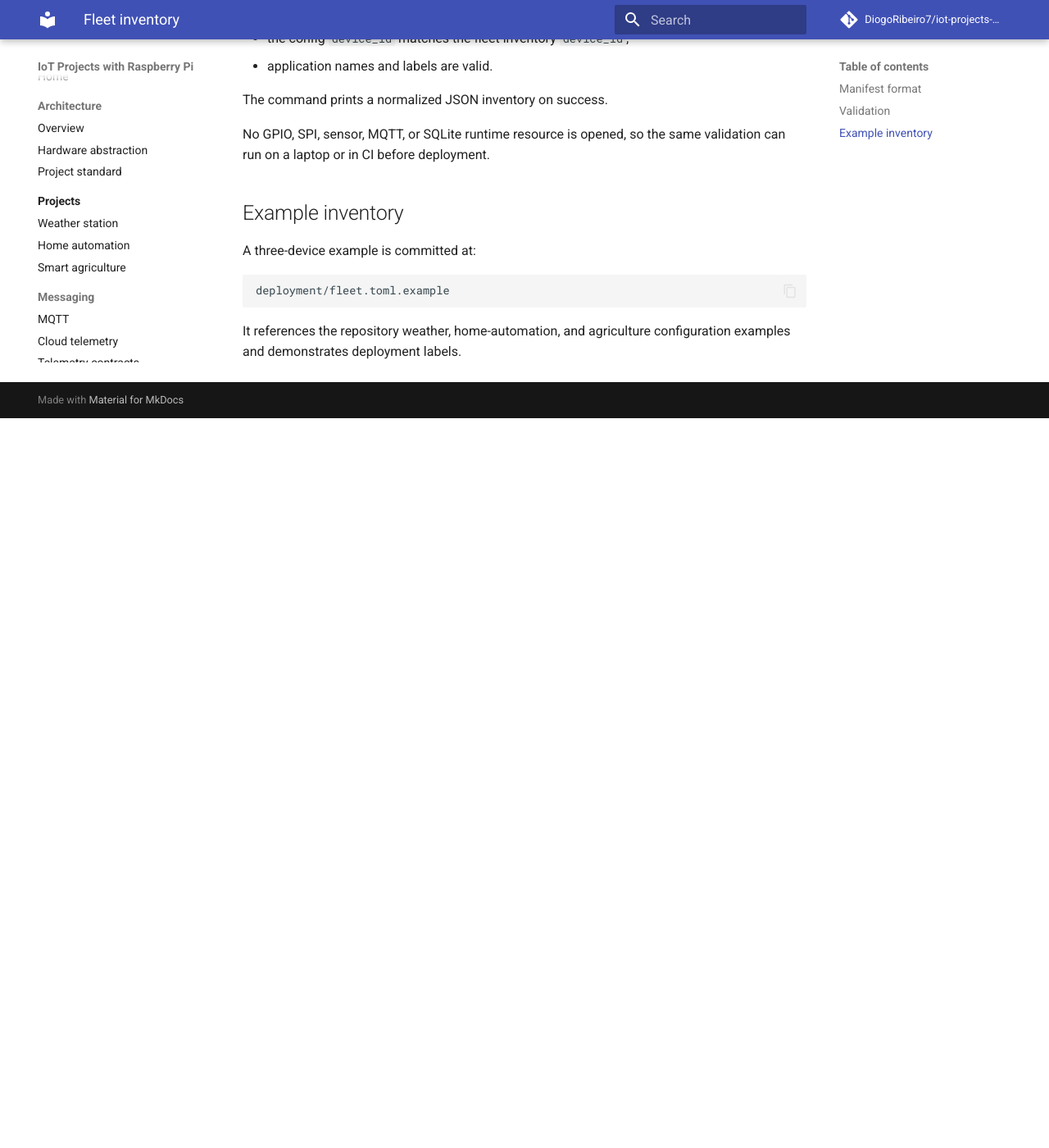
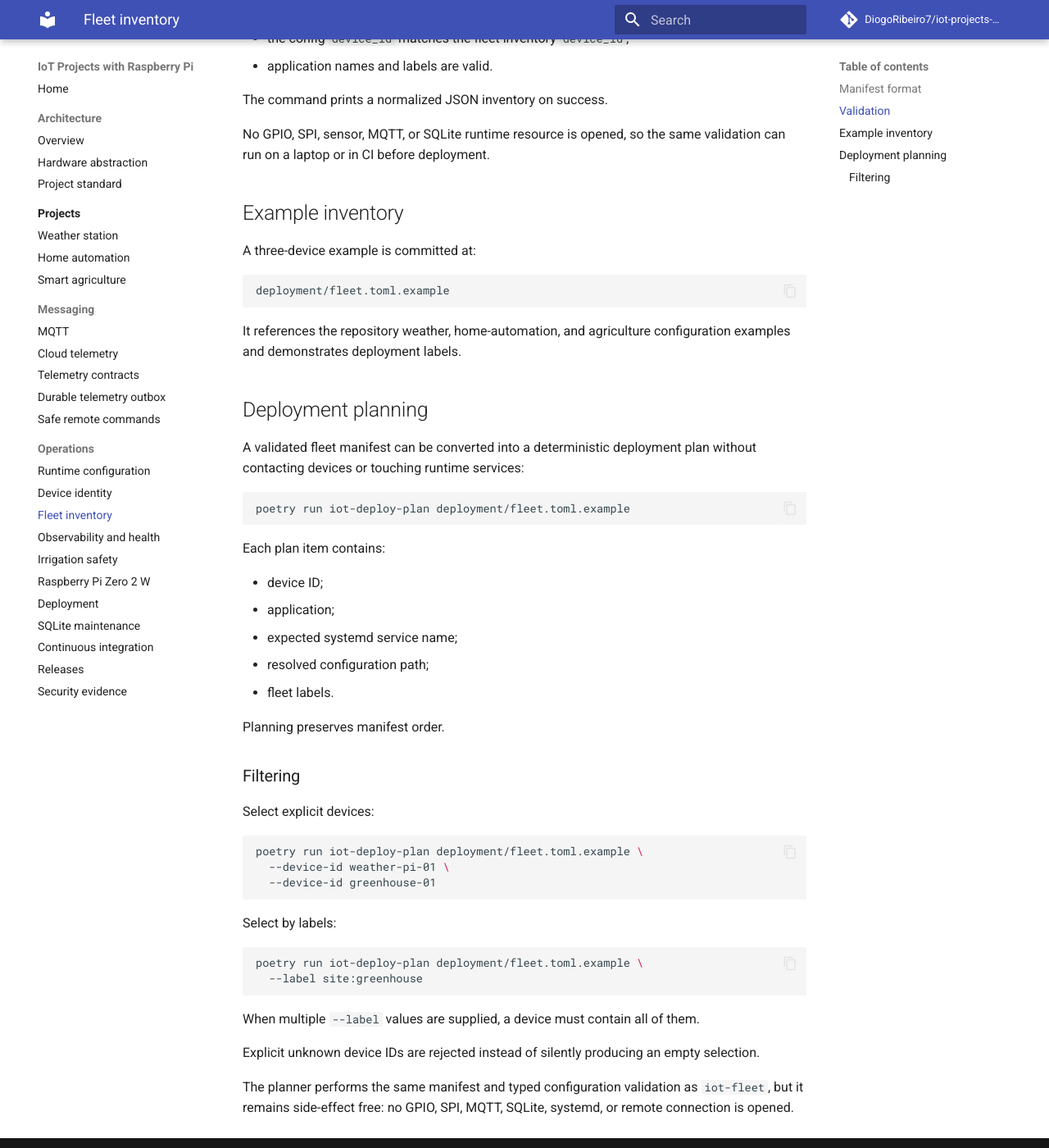
Before and after one commit to DiogoRibeiro7/iot-projects-with-pi, an MkDocs documentation site: the page built from docs/fleet.md, in a window 1280 px wide and 1400 px high, scrolled down 1002 px. Shown: the whole window at 82% size. Built offline with MkDocs 1.6.1 and Material for MkDocs 9.7.7, drawn with Linux system fonts in a browser that asks for light colours; comment, search, counter and statistics services are not loaded; before the commit the page ends 1512 px from its top, so only the background shows below that.

Commit message:
Document hardware-free deployment planning

````diff
--- a/docs/fleet.md
+++ b/docs/fleet.md
@@ -56,3 +56,49 @@ deployment/fleet.toml.example
 
 It references the repository weather, home-automation, and agriculture
 configuration examples and demonstrates deployment labels.
+
+
+## Deployment planning
+
+A validated fleet manifest can be converted into a deterministic deployment plan
+without contacting devices or touching runtime services:
+
+```bash
+poetry run iot-deploy-plan deployment/fleet.toml.example
+```
+
+Each plan item contains:
+
+- device ID;
+- application;
+- expected systemd service name;
+- resolved configuration path;
+- fleet labels.
+
+Planning preserves manifest order.
+
+### Filtering
+
+Select explicit devices:
+
+```bash
+poetry run iot-deploy-plan deployment/fleet.toml.example \
+  --device-id weather-pi-01 \
+  --device-id greenhouse-01
+```
+
+Select by labels:
+
+```bash
+poetry run iot-deploy-plan deployment/fleet.toml.example \
+  --label site:greenhouse
+```
+
+When multiple `--label` values are supplied, a device must contain all of them.
+
+Explicit unknown device IDs are rejected instead of silently producing an empty
+selection.
+
+The planner performs the same manifest and typed configuration validation as
+`iot-fleet`, but it remains side-effect free: no GPIO, SPI, MQTT, SQLite,
+systemd, or remote connection is opened.
````
